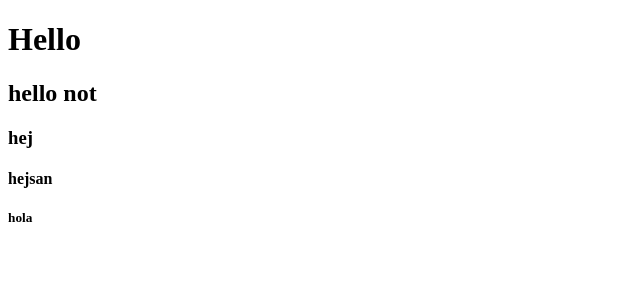
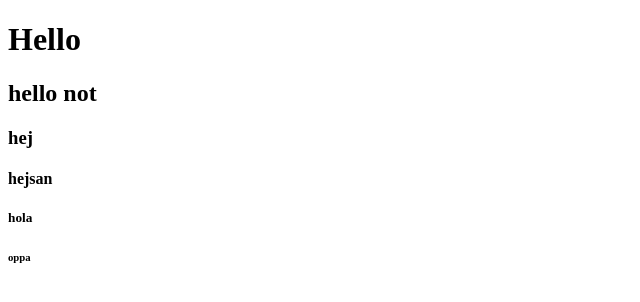
Before and after one commit to Edenfalk/myfirstrepo, a plain HTML site: page index.html in a window 1280 px wide. Shown: the full height of the page, 0-640 px from the left. Drawn offline with Linux system fonts and the light colour scheme.

Commit message:
sourcetree

```diff
--- a/index.html
+++ b/index.html
@@ -12,5 +12,6 @@
     <h3>hej</h3>
     <h4>hejsan</h4>
     <h5>hola</h5>
+    <h6>oppa</h6>
 </body>
 </html>
```
